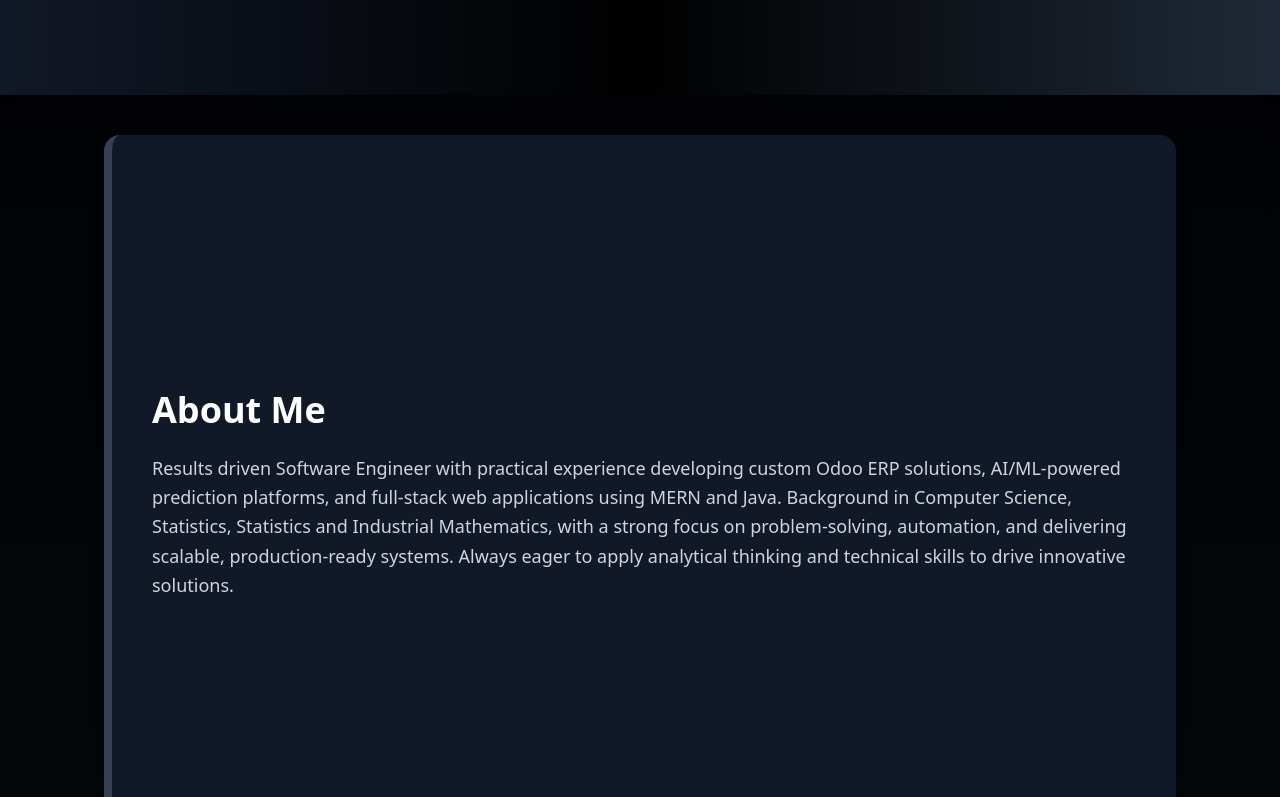
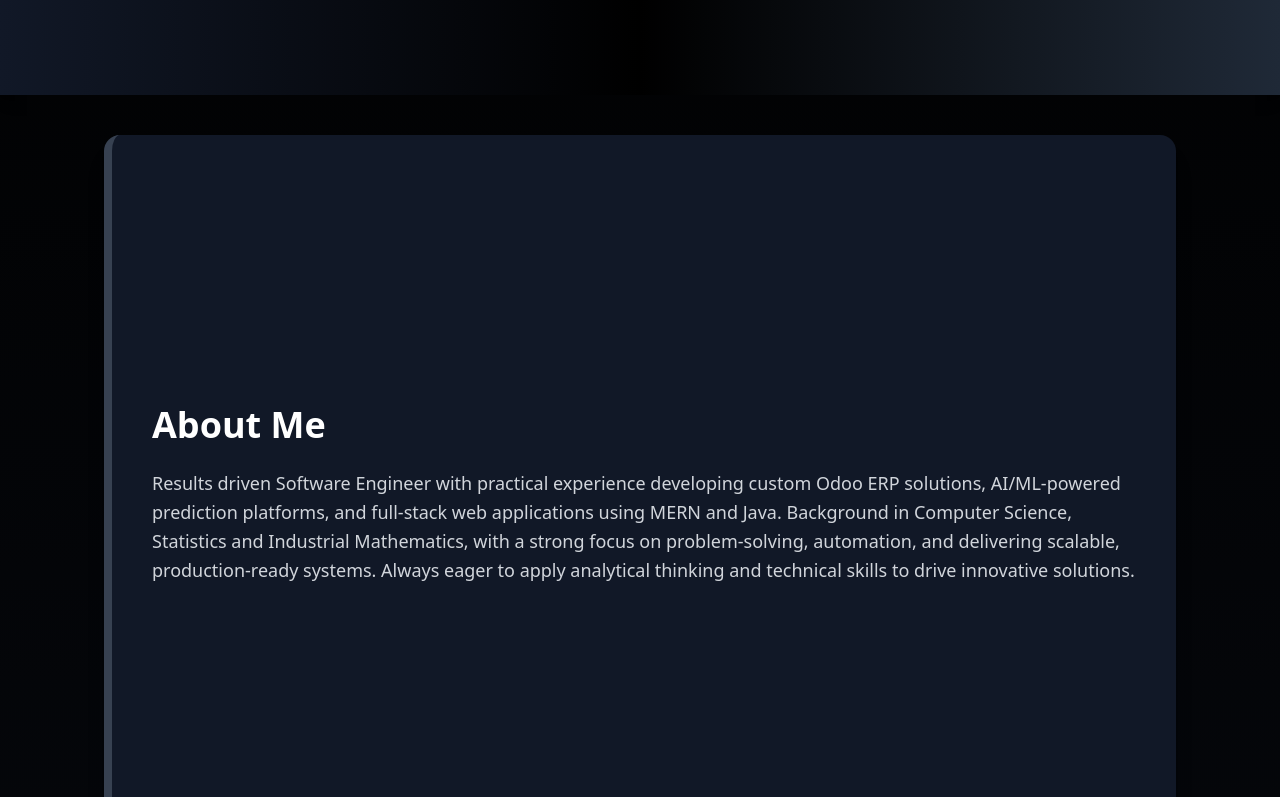
Before and after one commit to dasundarshaka/myportfolio, a React app: page / in a window 1280 px wide. Shown: the part 385-1182 px from the top of the page. Built offline with nearby package versions, Linux system fonts and the light colour scheme; the HTML template or start-up script is replaced by a standard one.

Commit message:
changed somethings

```diff
--- a/src/Portfolio.jsx
+++ b/src/Portfolio.jsx
@@ -162,7 +162,7 @@ export default function Portfolio() {
             About Me
           </motion.h2>
           <p className="text-lg leading-relaxed text-gray-300 hover:text-white transition-colors duration-300">
-            Results driven Software Engineer with practical experience developing custom Odoo ERP solutions, AI/ML-powered prediction platforms, and full-stack web applications using MERN and Java. Background in Computer Science, Statistics, Statistics and Industrial Mathematics, with a strong focus on problem-solving, automation, and delivering scalable, production-ready systems. Always eager to apply analytical thinking and technical skills to drive innovative solutions.
+            Results driven Software Engineer with practical experience developing custom Odoo ERP solutions, AI/ML-powered prediction platforms, and full-stack web applications using MERN and Java. Background in Computer Science, Statistics and Industrial Mathematics, with a strong focus on problem-solving, automation, and delivering scalable, production-ready systems. Always eager to apply analytical thinking and technical skills to drive innovative solutions.
           </p>
         </motion.section>
 
```
Also changed, not shown: 3 other files (tests, documents, lock files or other folders).
